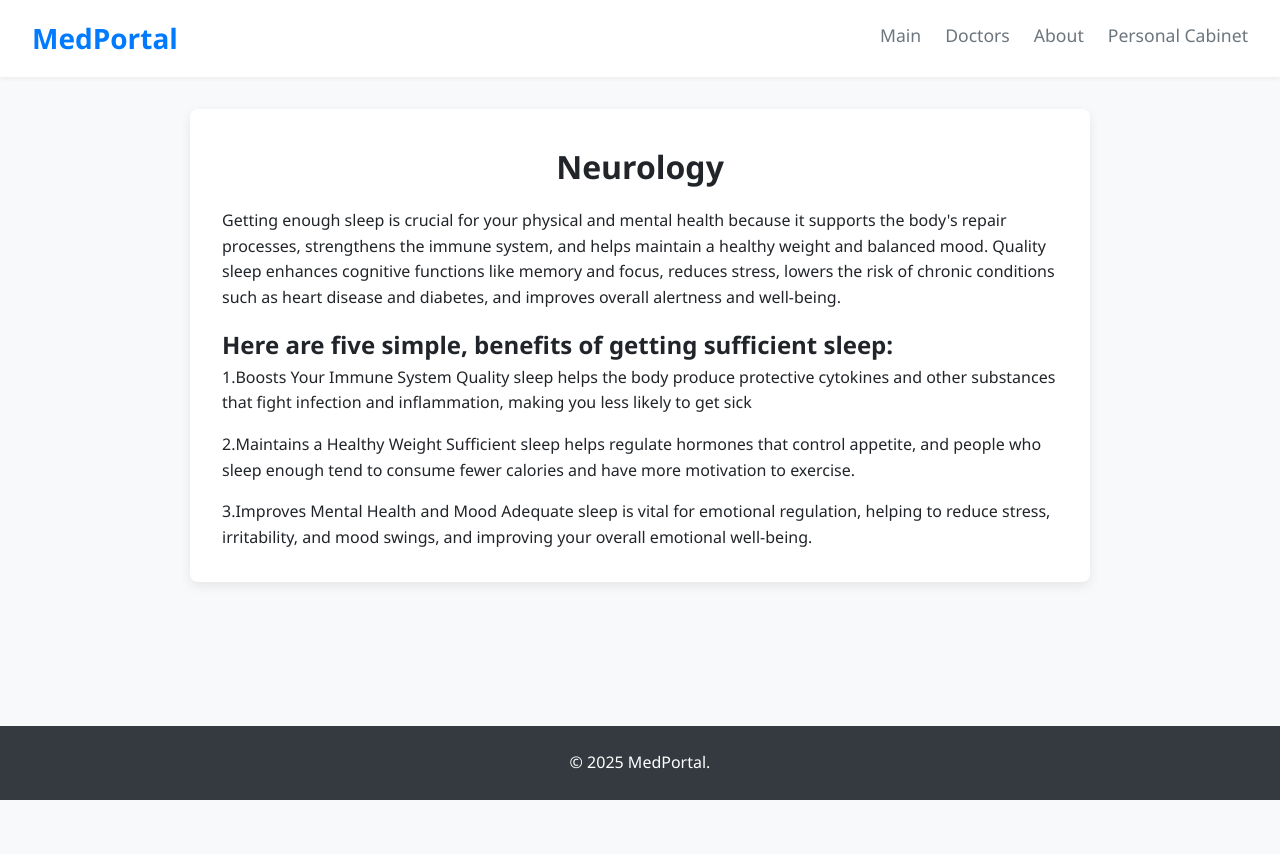
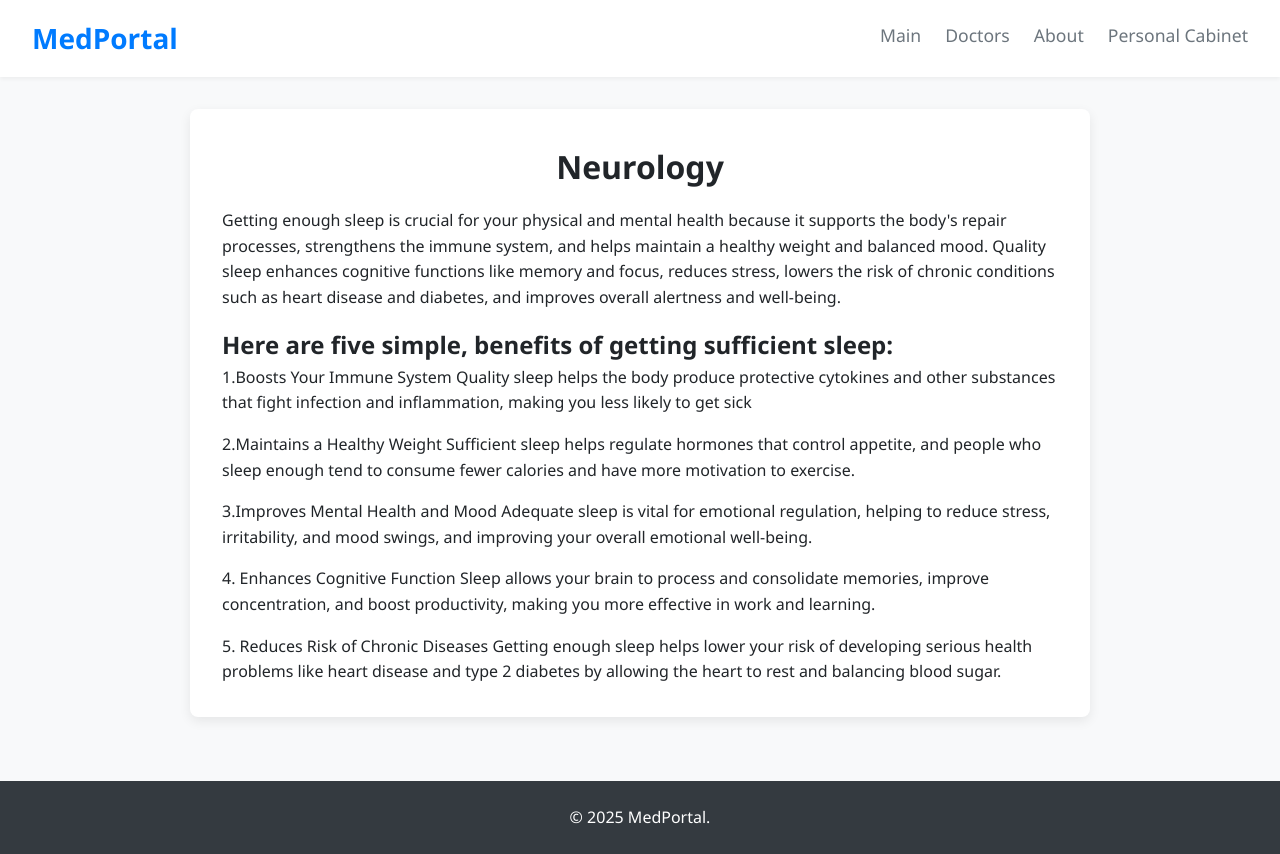
Before and after one commit to Cauteros974/medical-portal, a React (Vite) app: page /neurology in a window 1280 px wide. Before the commit the page ends 800 px from the top, so only its background shows below. Built offline with nearby package versions, Linux system fonts and the light colour scheme.

Commit message:
Update Neurology.jsx

```diff
--- a/src/components/Neurology.jsx
+++ b/src/components/Neurology.jsx
@@ -11,7 +11,8 @@ const Neurology = () => (
 
             <h1 style={{ textAlign: 'center', marginBottom: '1rem' }}></h1>
             <h2>Here are five simple, benefits of getting sufficient sleep:</h2>
-            <p>1.Boosts Your Immune System Quality sleep helps the body produce protective
+            <p>
+                1.Boosts Your Immune System Quality sleep helps the body produce protective
                 cytokines and other substances that fight infection and inflammation, making
                 you less likely to get sick
             </p>
@@ -29,6 +30,19 @@ const Neurology = () => (
                 helping to reduce stress, irritability, and mood swings, and improving your overall
                 emotional well-being.
             </p>
+
+            <h1 style={{ textAlign: 'center', marginBottom: '1rem'}}></h1>
+            <p>
+                4. Enhances Cognitive Function Sleep allows your brain to process and consolidate memories,
+                improve concentration, and boost productivity, making you more effective in work and learning.
+            </p>
+
+            <h1 style={{ textAlign: 'center', marginBottom: '1rem'}}></h1>
+            <p>
+                5. Reduces Risk of Chronic Diseases Getting enough sleep helps lower your risk of developing
+                serious health problems like heart disease and type 2 diabetes by allowing the heart to rest
+                and balancing blood sugar.
+            </p>
         </div>
     </div>
 );
```
